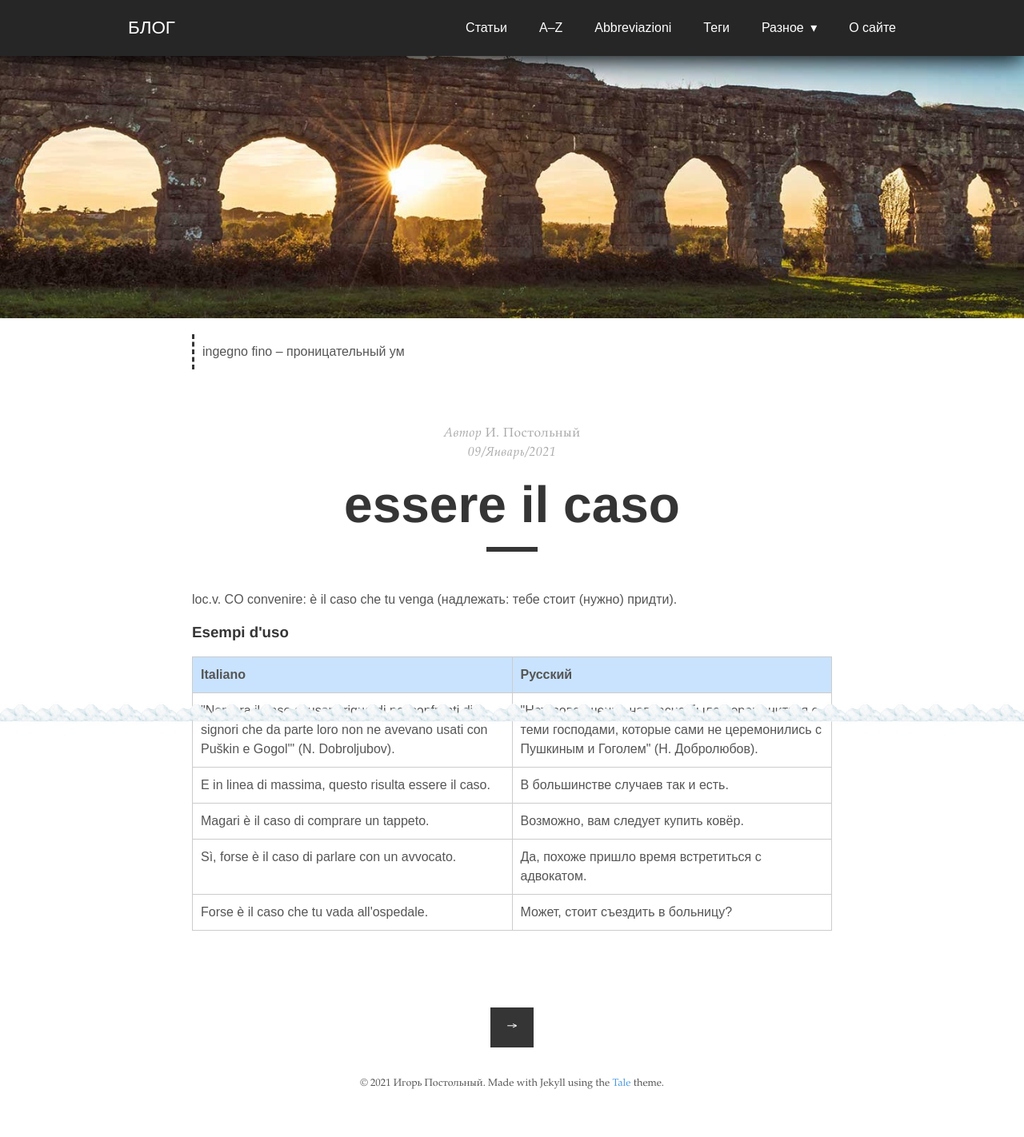
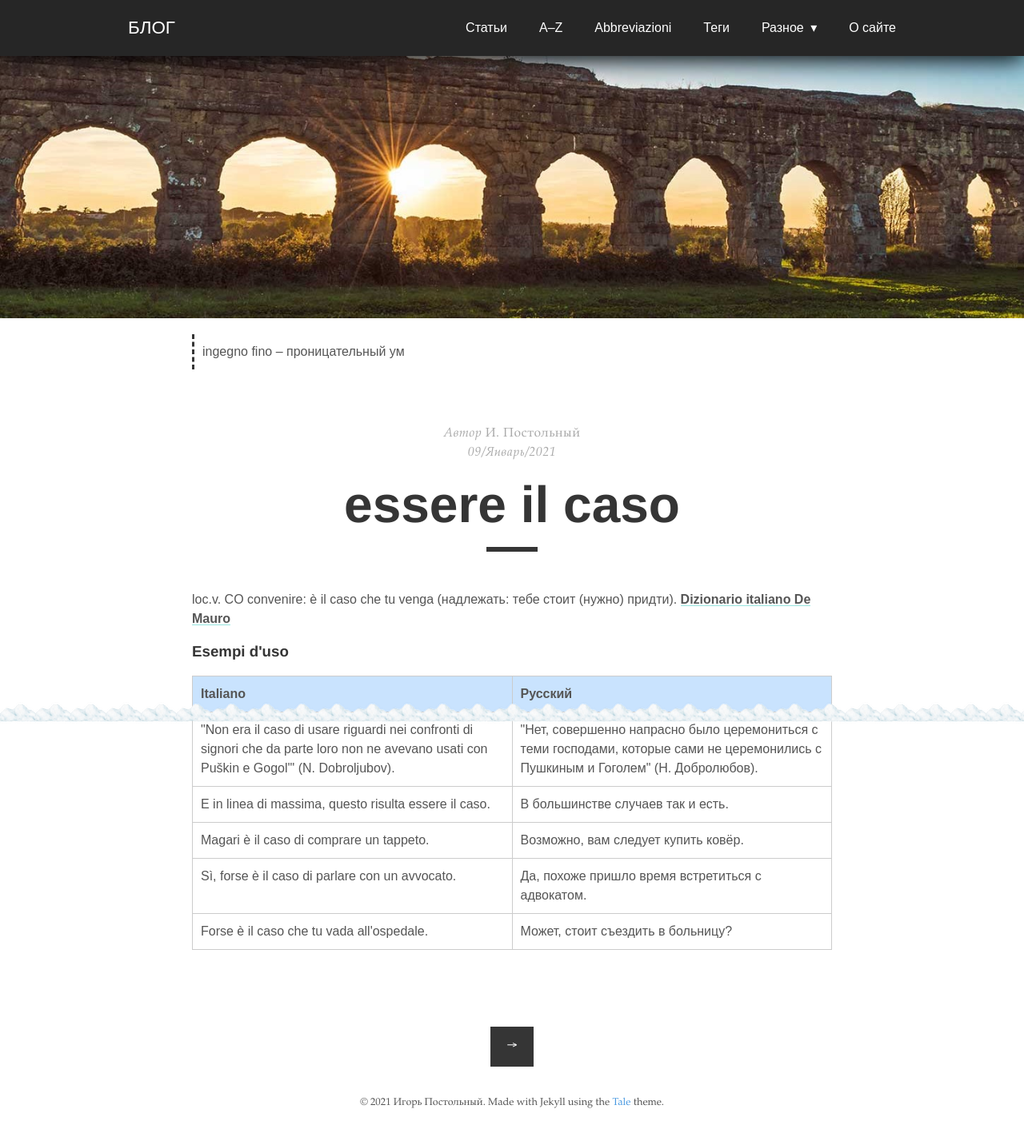
Before and after one commit to postolny/postolny.github.io, a Jekyll site: the page built from _posts/2021-01-09-essere-il-caso.md, in a window 1280 px wide. Shown: the whole page at 80% size. Built offline with Jekyll 4.4.1, drawn with Linux system fonts in a browser that asks for light colours; nearby versions of some CDN libraries; before the commit the page ends 1398 px from its top, so only the background shows below that.

Commit message:
Update 2021-01-09-essere-il-caso.md

```diff
--- a/_posts/2021-01-09-essere-il-caso.md
+++ b/_posts/2021-01-09-essere-il-caso.md
@@ -8,7 +8,7 @@ categories: e
 tags:
 ---
 
-loc.v. CO convenire: è il caso che tu venga (надлежать: тебе стоит (нужно) придти).
+loc.v. CO convenire: è il caso che tu venga (надлежать: тебе стоит (нужно) придти). [Dizionario italiano De Mauro](https://dizionario.internazionale.it/parola/essere-il-caso)
 
 ### Esempi d'uso
 
```
